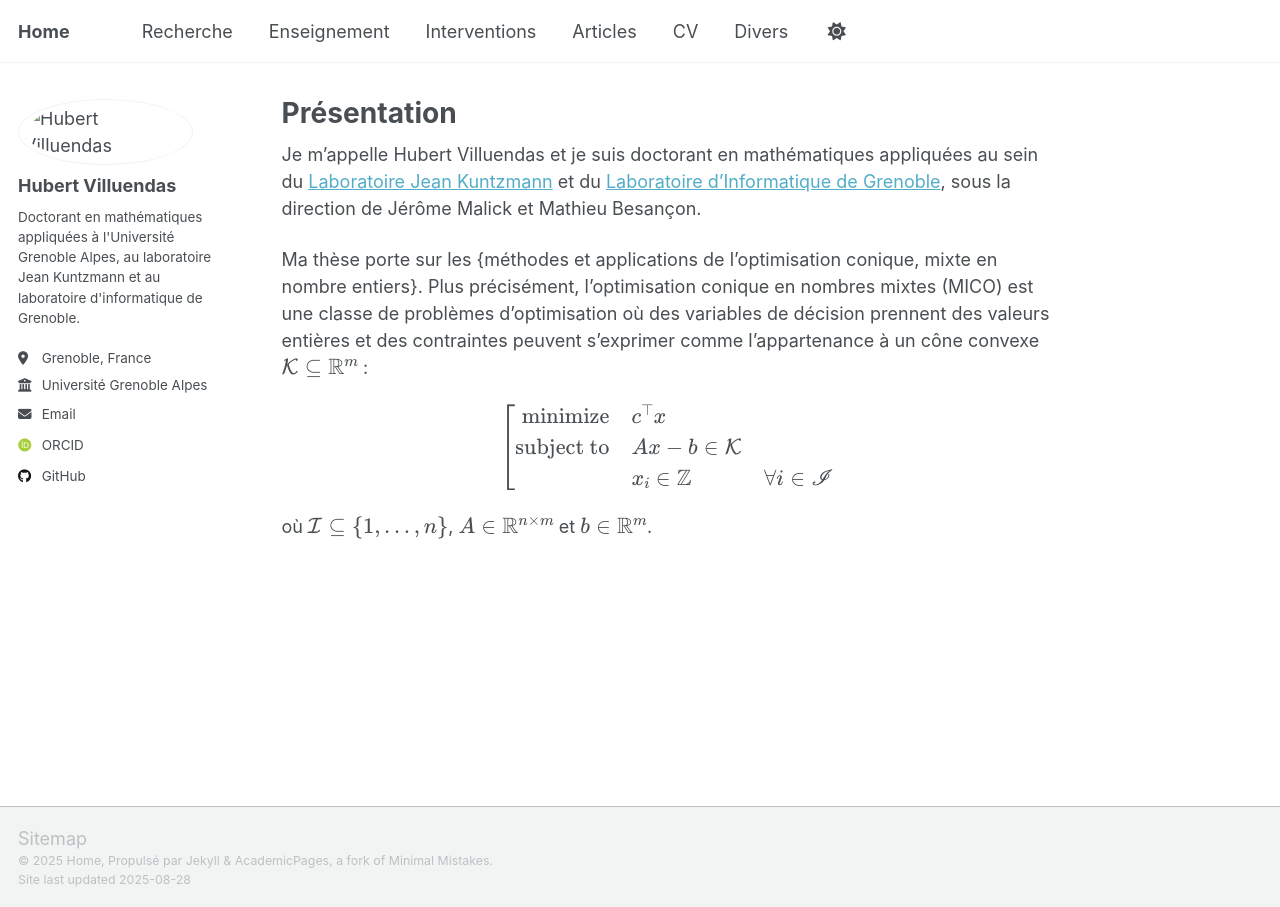
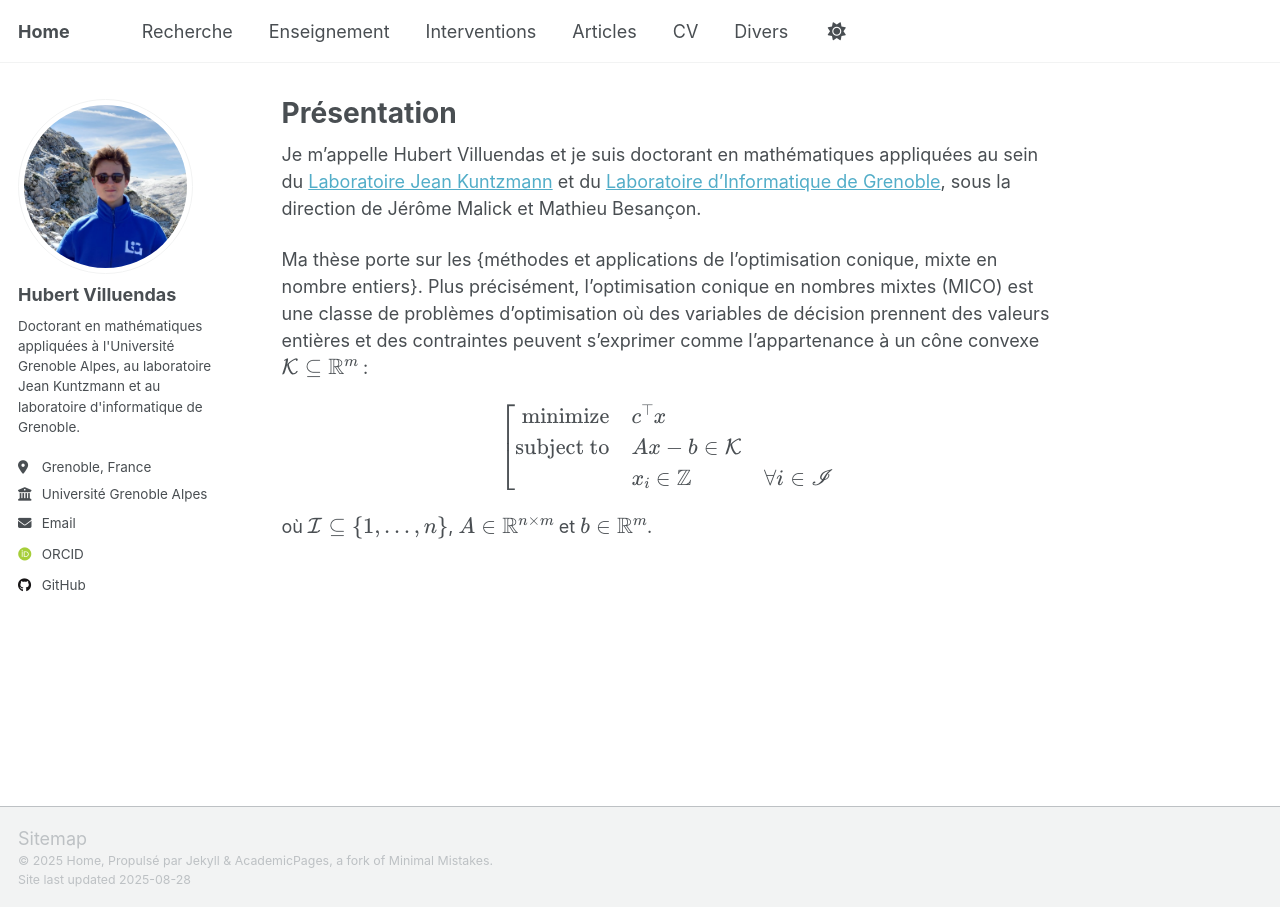
Before and after one commit to HubertVilluendas/hubertvilluendas.github.io, a Jekyll site: the page built from _pages/about.md, in a window 1280 px wide. Built offline with Jekyll 4.4.1, drawn with Linux system fonts in a browser that asks for light colours; some web fonts are replaced; a script that is not in the unit is left out.

Commit message:
Update author avatar path in config file

```diff
--- a/_config.yml
+++ b/_config.yml
@@ -22,7 +22,7 @@ repository               : "academicpages/academicpages.github.io"
 #               Additional customization can be done by editing /_includes/author-profile.html
 author:
   # Biographic information
-  avatar           : "/images/Photo de profil.jpg"
+  avatar           : "Photo de profil.jpg"
   name             : "Hubert Villuendas"
   pronouns         : # example: "she/her"
   bio              : "Doctorant en mathématiques appliquées à l'Université Grenoble Alpes, au laboratoire Jean Kuntzmann et au laboratoire d'informatique de Grenoble."
```
